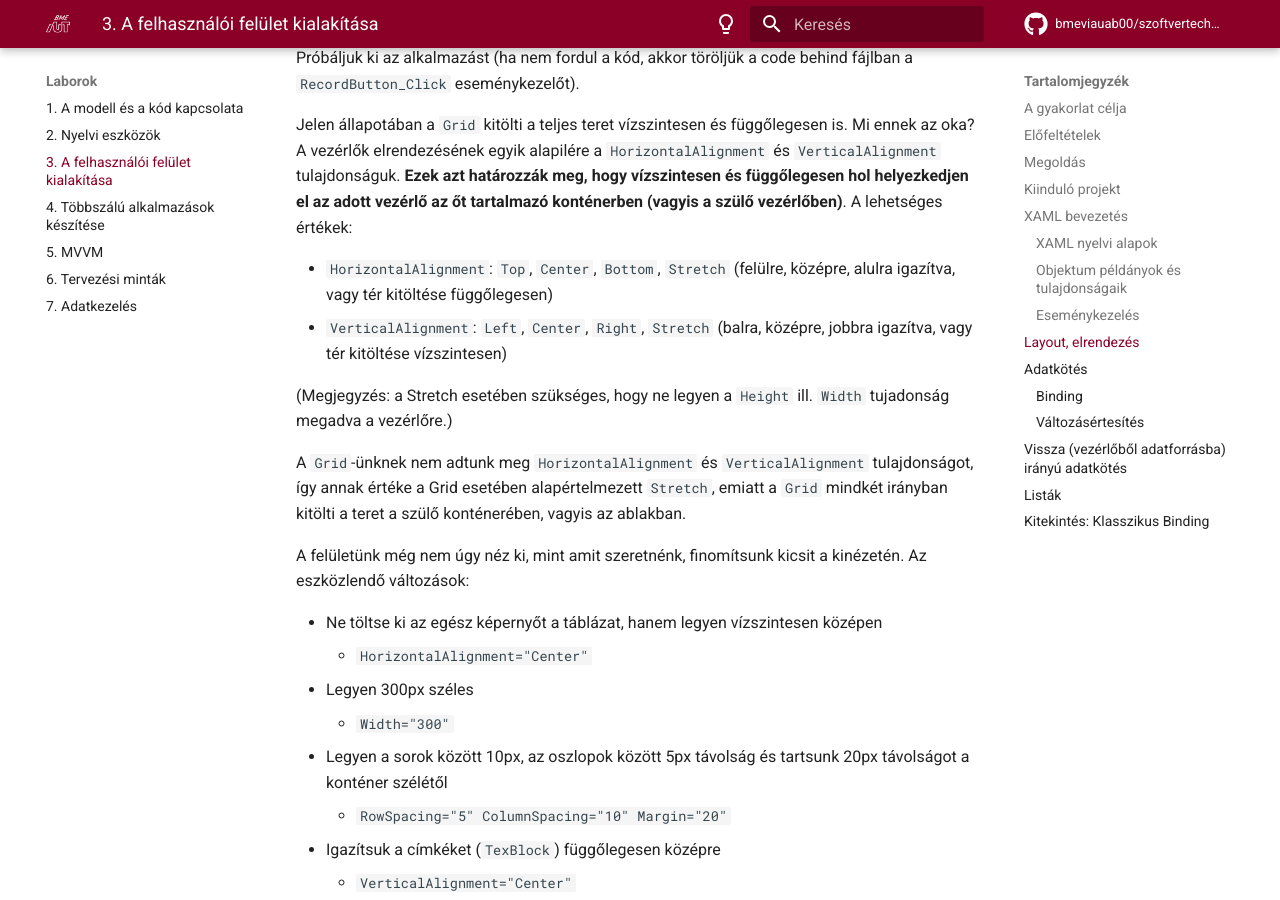
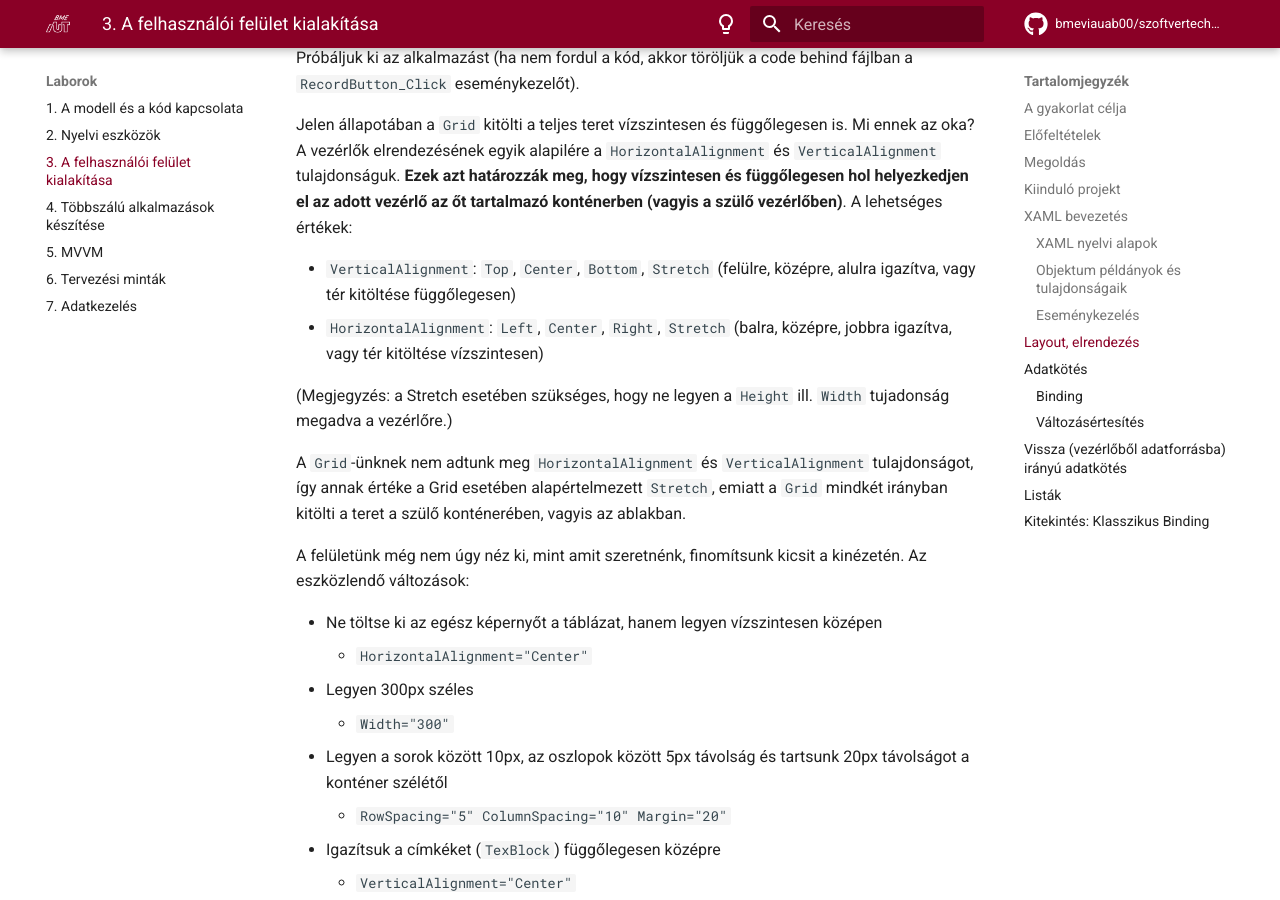
Before and after one commit to bmeviauab00/szoftvertechnikak, an MkDocs documentation site: the page built from docs/labor/3-felhasznaloi-felulet/index.md, in a window 1280 px wide and 900 px high, scrolled down 12365 px. Built offline with MkDocs 1.6.1 and Material for MkDocs 9.7.7, drawn with Linux system fonts in a browser that asks for light colours; emoji names are drawn with the system emoji font; comment, search, counter and statistics services are not loaded; the version menu is left out.

```diff
--- a/docs/labor/3-felhasznaloi-felulet/index.md
+++ b/docs/labor/3-felhasznaloi-felulet/index.md
@@ -437,8 +437,8 @@ Próbáljuk ki az alkalmazást (ha nem fordul a kód, akkor töröljük a code b
 
 Jelen állapotában a `Grid` kitölti a teljes teret vízszintesen és függőlegesen is. Mi ennek az oka? A vezérlők elrendezésének egyik alapilére a `HorizontalAlignment` és `VerticalAlignment`  tulajdonságuk. **Ezek azt határozzák meg, hogy vízszintesen és függőlegesen hol helyezkedjen el az adott vezérlő az őt tartalmazó konténerben (vagyis a szülő vezérlőben)**. A lehetséges értékek:
 
-* `HorizontalAlignment`: `Top`, `Center`, `Bottom`, `Stretch` (felülre, középre, alulra igazítva, vagy tér kitöltése függőlegesen)
-* `VerticalAlignment`: `Left`, `Center`, `Right`, `Stretch` (balra, középre, jobbra igazítva, vagy tér kitöltése vízszintesen)
+* `VerticalAlignment`: `Top`, `Center`, `Bottom`, `Stretch` (felülre, középre, alulra igazítva, vagy tér kitöltése függőlegesen)
+* `HorizontalAlignment`: `Left`, `Center`, `Right`, `Stretch` (balra, középre, jobbra igazítva, vagy tér kitöltése vízszintesen)
 
 (Megjegyzés: a Stretch esetében szükséges, hogy ne legyen a `Height` ill. `Width` tujadonság megadva a vezérlőre.)
 
```
